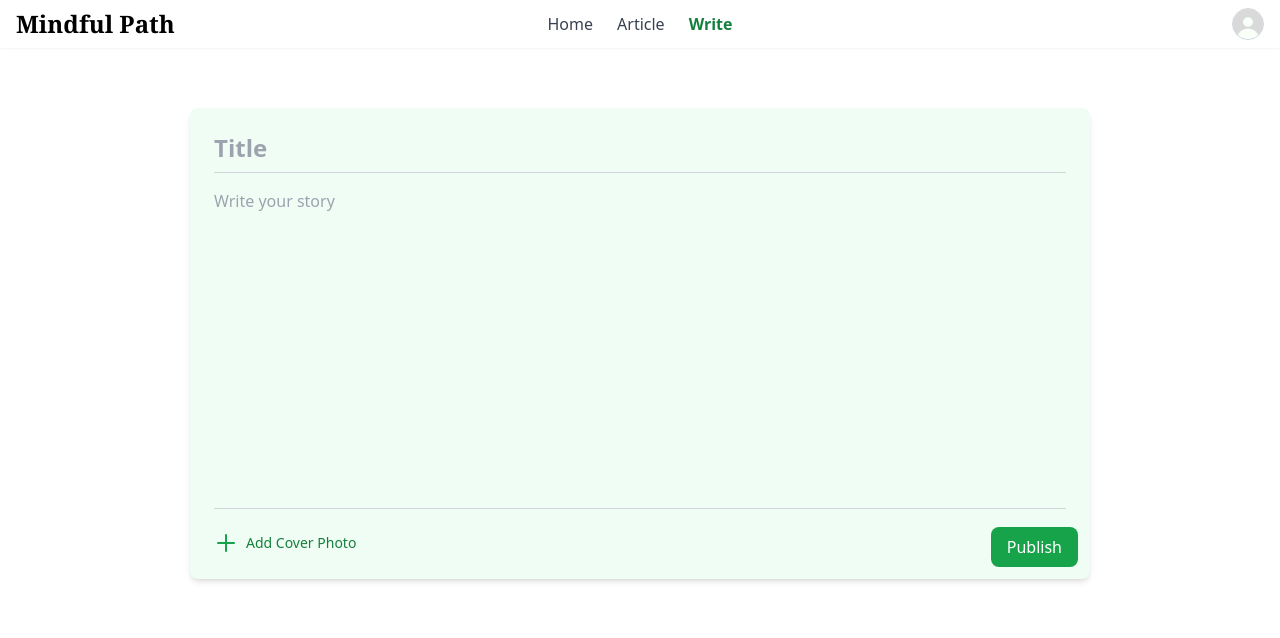
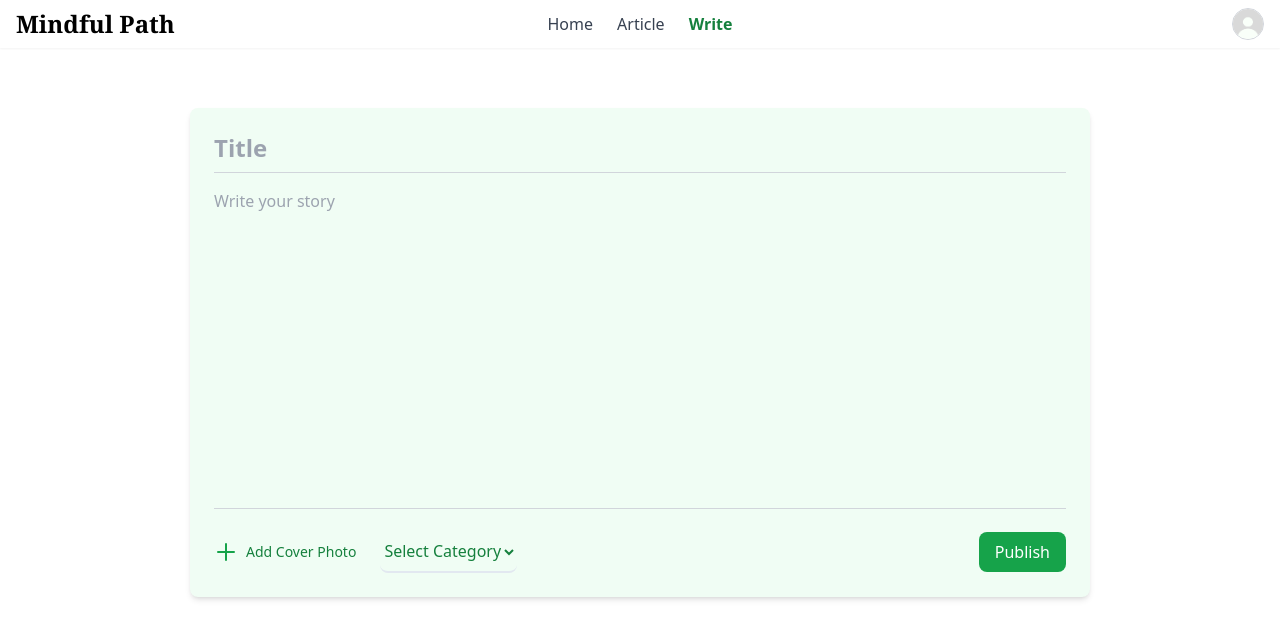
Before and after one commit to saraelkt/theBlog, an Angular app: page /write in a window 1280 px wide. Shown: the top 638 px of the page. Built offline with nearby package versions, Linux system fonts and the light colour scheme.

Commit message:
Category

```diff
--- a/src/app/components/header/header.component.html
+++ b/src/app/components/header/header.component.html
@@ -13,7 +13,7 @@
         <li>
           <a
             class="text-gray-700 hover:text-green-700 transition duration-300"
-            routerLink="/"
+            routerLink="/home"
             routerLinkActive="font-bold text-green-700"
             [routerLinkActiveOptions]="{ exact: true }"
           >
--- a/src/app/components/write-section/write-section.component.css
+++ b/src/app/components/write-section/write-section.component.css
@@ -10,3 +10,21 @@ textarea::-webkit-scrollbar {
   textarea::-webkit-scrollbar-track {
     background-color: #f1f1f1; /* Couleur grise */
   }
+
+  select {
+    padding: 8px 0;
+    font-size: 1rem;
+    background-color: transparent;
+    border: none;
+    border-bottom: 2px solid #e2e8f0; /* Gris clair */
+    transition: border-color 0.3s ease;
+  }
+
+  select:focus {
+    border-color: #38a169; /* Vert */
+    outline: none;
+  }
+
+  option {
+    color: #4a5568; /* Gris foncé */
+  }
--- a/src/app/components/write-section/write-section.component.html
+++ b/src/app/components/write-section/write-section.component.html
@@ -15,8 +15,9 @@
     (input)="adjustHeight($event)"
   ></textarea>
 
-    <!-- Section pour ajouter une image -->
-    <div class="flex items-center justify-between">
+  <!-- Section pour ajouter une image, sélectionner une catégorie, et publier -->
+  <div class="flex items-center">
+    <!-- Ajouter une image -->
     <label class="flex items-center cursor-pointer">
       <svg
         xmlns="http://www.w3.org/2000/svg"
@@ -30,13 +31,24 @@
       <input type="file" class="hidden" (change)="handleFileInput($event)" />
       <span class="text-sm text-green-700">Add Cover Photo</span>
     </label>
-    </div>
+
+    <!-- Sélection de la catégorie -->
+    <select
+      [(ngModel)]="selectedCategory"
+      class="font-normal ml-6 border border-gray-300 rounded-lg px-4 py-2 text-sm bg-white text-green-700 focus:outline-none focus:ring-2 focus:ring-green-500"
+    >
+      <option value="" disabled selected>Select Category</option>
+      <option *ngFor="let category of categories" [value]="category">
+        {{ category }}
+      </option>
+    </select>
 
     <!-- Bouton Publier -->
     <button
       (click)="publishArticle()"
-      class="absolute bottom-3 right-3 px-4 py-2 bg-green-600 text-white rounded-lg hover:bg-green-700"
+      class="ml-auto px-4 py-2 bg-green-600 text-white rounded-lg hover:bg-green-700"
     >
       Publish
     </button>
   </div>
+</div>
--- a/src/app/components/write-section/write-section.component.ts
+++ b/src/app/components/write-section/write-section.component.ts
@@ -13,6 +13,8 @@ export class WriteSectionComponent {
   title: string = ''; // Titre de l'article
   content: string = ''; // Contenu de l'article
   image: File | null = null; // Fichier d'image pour l'article
+  selectedCategory: string = ''; // Catégorie sélectionnée
+  categories: string[] = ['Depression', 'Productivity', 'Lifestyle', 'OCD']; // Liste des catégories disponibles
 
   // Méthode pour gérer le fichier ajouté
   handleFileInput(event: Event): void {
@@ -25,14 +27,18 @@ export class WriteSectionComponent {
 
   // Méthode pour soumettre l'article
   publishArticle(): void {
+    if (!this.selectedCategory) {
+      alert('Please select a category before publishing!');
+      return;
+    }
     console.log('Titre :', this.title);
+    console.log('Catégorie :', this.selectedCategory);
     console.log('Contenu :', this.content);
     console.log('Image :', this.image?.name || 'Pas d\'image');
   }
 
   adjustHeight(event: Event): void {
     const textarea = event.target as HTMLTextAreaElement;
-
     // Vérifiez si la hauteur du contenu dépasse la hauteur fixe (80px ici)
     if (textarea.scrollHeight > textarea.offsetHeight) {
       textarea.style.height = `${textarea.scrollHeight}px`; // Ajuste la hauteur
```
Lines whose indentation alone changed are shown as unchanged.
